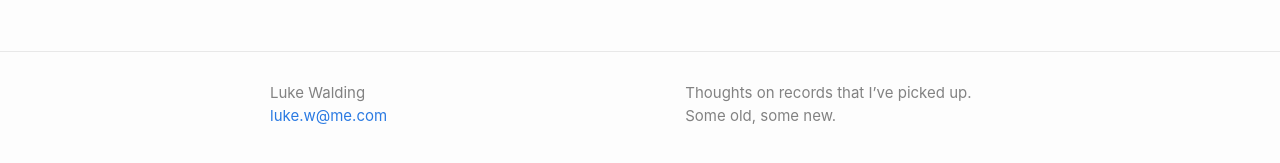
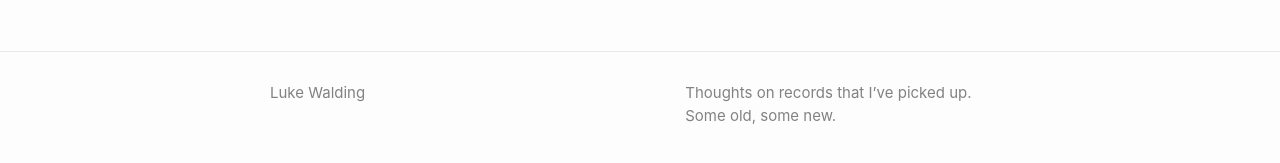
Before and after one commit to waldingl/waldingl.github.io, a Jekyll site: the page built from about.markdown, in a window 1280 px wide. Shown: the part 713-876 px from the top of the page. Built offline with Jekyll 4.4.1, drawn with Linux system fonts in a browser that asks for light colours.

Commit message:
Removed email address from the footer

```diff
--- a/_includes/footer.html
+++ b/_includes/footer.html
@@ -15,9 +15,9 @@
               {{ site.title | escape }}
             {%- endif -%}
             </li>
-            {%- if site.email -%}
+            <!--{%- if site.email -%}
             <li><a class="u-email" href="mailto:{{ site.email }}">{{ site.email }}</a></li>
-            {%- endif -%}
+            {%- endif -%}-->
         </ul>
       </div>
 
```
